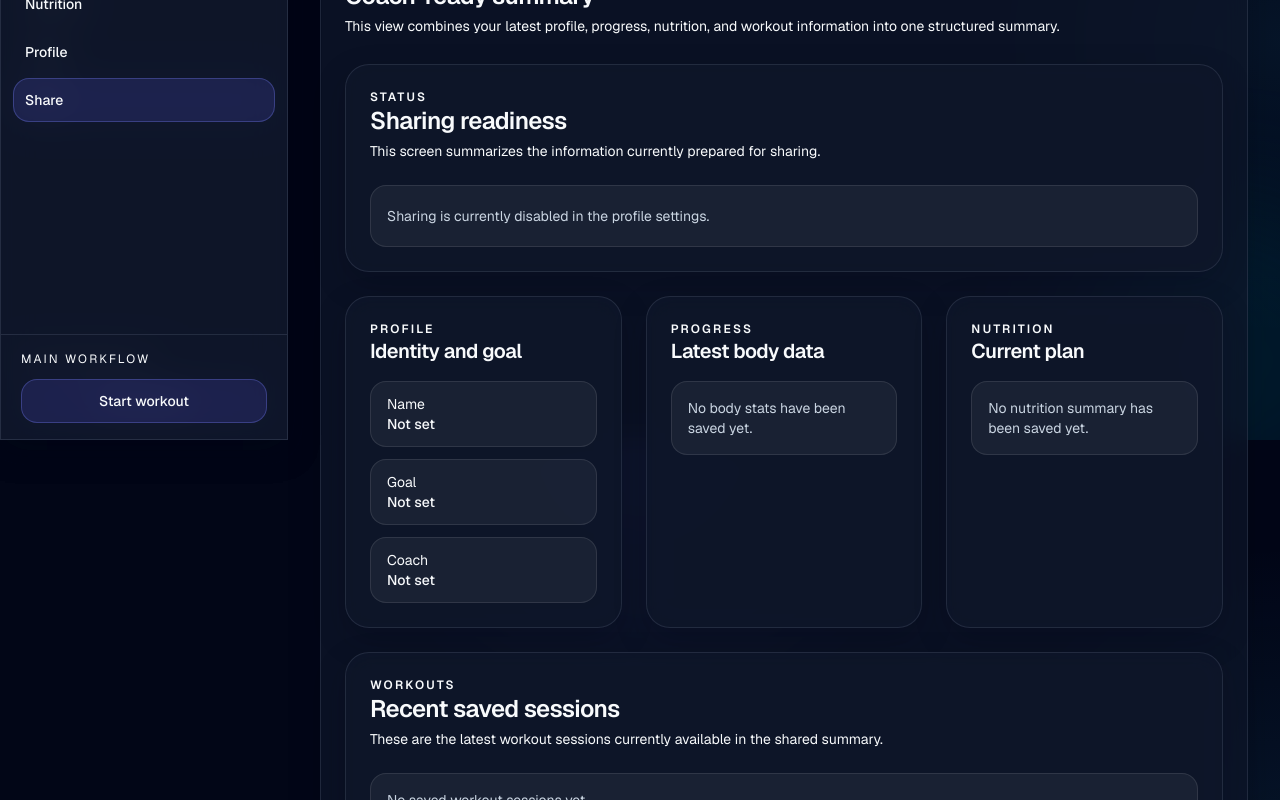
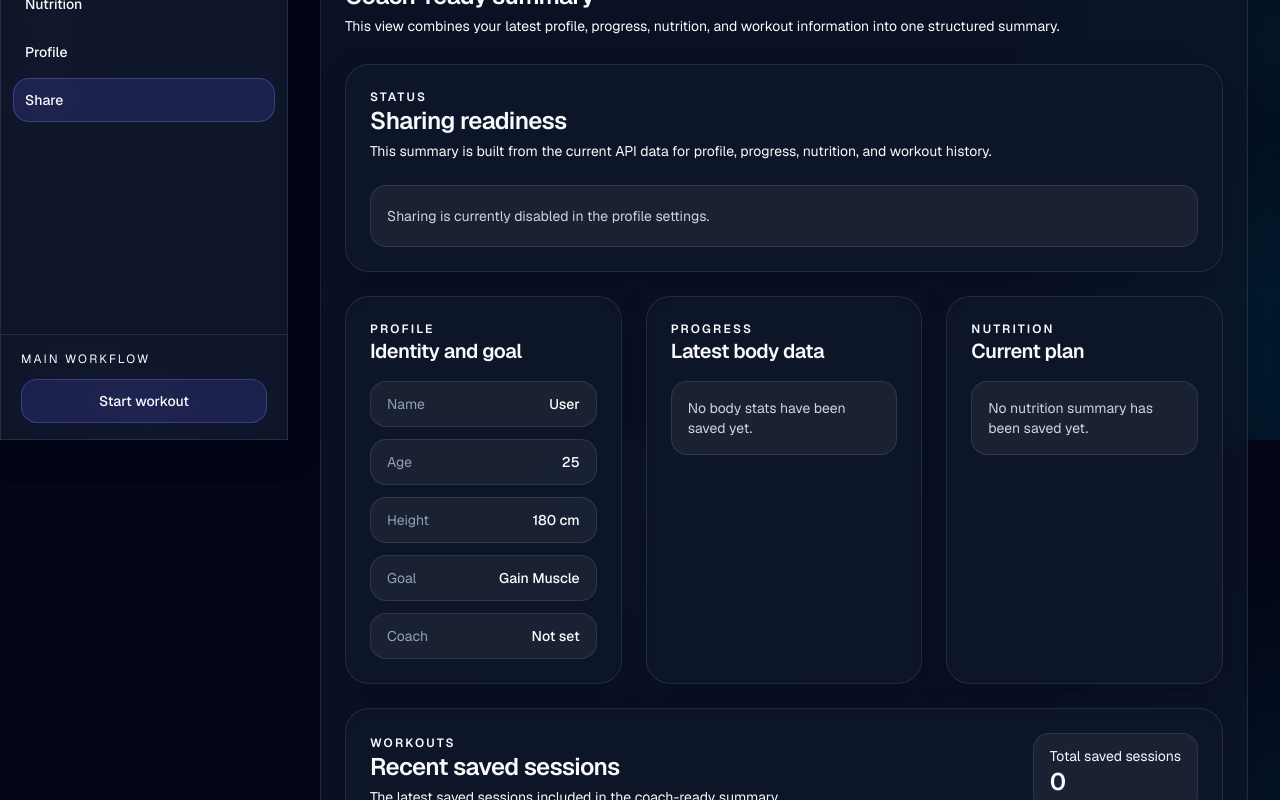
Before and after one commit to bouji9725/Fitness, a Next.js app: page /share in a window 1280 px wide. Shown: the part 360-1160 px from the top of the page. Built offline with nearby package versions, Linux system fonts and the light colour scheme.

Commit message:
remove legacy local data access after API-first migration

```diff
--- a/app/profile/page.tsx
+++ b/app/profile/page.tsx
@@ -12,14 +12,14 @@ import Input from "@/components/ui/Input";
 import Select from "@/components/ui/Select";
 import FormField from "@/components/ui/FormField";
 import { getProfile, updateProfile } from "@/lib/api/profile-api";
-import { loadBodyStats } from "@/lib/data/progress";
-import { loadNutritionSummary } from "@/lib/data/nutrition";
+import { listProgressEntries } from "@/lib/api/progress-api";
+import { getNutritionSummary } from "@/lib/api/nutrition-api";
 import { calculateNutritionResults } from "@/lib/calculations/nutrition";
 import { getLatestBodyStats } from "@/lib/calculations/progress";
 import { parseNumberInput } from "@/lib/utils/number";
 import type { UserProfile } from "@/types/profile";
 import type { BodyStatsEntry } from "@/types/progress";
-import type { NutritionGoal } from "@/types/nutrition";
+import type { NutritionGoal, NutritionResults } from "@/types/nutrition";
 
 function mapProfileGoalToNutritionGoal(
   goal?: UserProfile["goal"]
@@ -44,9 +44,8 @@ export default function ProfilePage() {
   const [isEditProfileOpen, setIsEditProfileOpen] = useState(false);
   const [latestBodyStats, setLatestBodyStats] =
     useState<BodyStatsEntry | null>(null);
-  const [savedNutritionSummary, setSavedNutritionSummary] = useState(
-    loadNutritionSummary()
-  );
+  const [savedNutritionSummary, setSavedNutritionSummary] =
+    useState<NutritionResults | null>(null);
   const [loading, setLoading] = useState(true);
   const [error, setError] = useState<string | null>(null);
 
@@ -56,12 +55,16 @@ export default function ProfilePage() {
         setLoading(true);
         setError(null);
 
-        const savedProfile = await getProfile();
-        const bodyStatsEntries = loadBodyStats();
+        const [savedProfile, bodyStatsEntries, nutritionSummary] =
+          await Promise.all([
+            getProfile(),
+            listProgressEntries(),
+            getNutritionSummary(),
+          ]);
 
         setProfile(savedProfile);
         setLatestBodyStats(getLatestBodyStats(bodyStatsEntries));
-        setSavedNutritionSummary(loadNutritionSummary());
+        setSavedNutritionSummary(nutritionSummary);
       } catch (err) {
         setError(
           err instanceof Error
@@ -98,10 +101,14 @@ export default function ProfilePage() {
       setError(null);
 
       const savedProfile = await updateProfile(profile);
+      const [bodyStatsEntries, nutritionSummary] = await Promise.all([
+        listProgressEntries(),
+        getNutritionSummary(),
+      ]);
 
       setProfile(savedProfile);
-      setSavedNutritionSummary(loadNutritionSummary());
-      setLatestBodyStats(getLatestBodyStats(loadBodyStats()));
+      setLatestBodyStats(getLatestBodyStats(bodyStatsEntries));
+      setSavedNutritionSummary(nutritionSummary);
       setIsEditProfileOpen(false);
     } catch (err) {
       setError(
--- a/components/dashboard/DashboardOverview.tsx
+++ b/components/dashboard/DashboardOverview.tsx
@@ -4,7 +4,7 @@ import { useEffect, useState } from "react";
 import StatCard from "@/components/ui/StatCard";
 import RecentWorkoutsList from "./RecentWorkoutsList";
 import WorkoutInsightCard from "./WorkoutInsightCard";
-import { getDashboardMetrics } from "@/lib/data/dashboard";
+import { getDashboardMetrics } from "@/lib/calculations/dashboard";
 import { listSavedWorkoutSessions } from "@/lib/api/workouts-api";
 
 // Main dashboard overview.
--- a/components/share/ShareOverview.tsx
+++ b/components/share/ShareOverview.tsx
@@ -1,18 +1,23 @@
-"use client";
-
 "use client";
 
 import { useEffect, useMemo, useState } from "react";
 import Card from "@/components/ui/Card";
-import { loadUserProfile } from "@/lib/data/profile";
-import { loadBodyStats } from "@/lib/data/progress";
-import { loadNutritionSummary } from "@/lib/data/nutrition";
-import { loadAllWorkoutSessions } from "@/lib/data/workouts";
+import { getProfile } from "@/lib/api/profile-api";
+import { listProgressEntries } from "@/lib/api/progress-api";
+import { getNutritionSummary } from "@/lib/api/nutrition-api";
+import { listSavedWorkoutSessions } from "@/lib/api/workouts-api";
 import { getLatestBodyStats } from "@/lib/calculations/progress";
 import type { UserProfile } from "@/types/profile";
 import type { BodyStatsEntry } from "@/types/progress";
 import type { NutritionResults } from "@/types/nutrition";
 import type { WorkoutSessionRecord } from "@/types/workout";
+
+type ShareData = {
+  profile: UserProfile | null;
+  progressEntries: BodyStatsEntry[];
+  nutritionSummary: NutritionResults | null;
+  workoutHistory: WorkoutSessionRecord[];
+};
 
 function formatGoal(goal?: UserProfile["goal"]): string {
   if (!goal) return "Not set";
@@ -22,33 +27,91 @@ function formatGoal(goal?: UserProfile["goal"]): string {
   return "Maintenance";
 }
 
-// Share overview for coach-facing summary preparation.
-// This component explains what data is currently available to share.
+function formatDateTime(value: string): string {
+  return new Date(value).toLocaleString();
+}
+
+// Coach-ready share summary.
+// This component now reads from API clients only.
+// That keeps the share page aligned with the app's API-first architecture.
 export default function ShareOverview() {
-  const [profile, setProfile] = useState<UserProfile | null>(null);
-  const [latestBodyStats, setLatestBodyStats] = useState<BodyStatsEntry | null>(null);
-const [nutritionSummary, setNutritionSummary] = useState<NutritionResults | null>(null);  const [workoutHistory, setWorkoutHistory] = useState<WorkoutSessionRecord[]>([]);
+  const [data, setData] = useState<ShareData>({
+    profile: null,
+    progressEntries: [],
+    nutritionSummary: null,
+    workoutHistory: [],
+  });
+
+  const [loading, setLoading] = useState(true);
+  const [error, setError] = useState<string | null>(null);
 
   useEffect(() => {
-    const nextProfile = loadUserProfile();
-    const nextBodyStats = loadBodyStats();
-    const nextNutrition = loadNutritionSummary();
-    const nextWorkoutHistory = loadAllWorkoutSessions();
+    async function loadShareData() {
+      try {
+        setLoading(true);
+        setError(null);
 
-    setProfile(nextProfile);
-    setLatestBodyStats(getLatestBodyStats(nextBodyStats));
-    setNutritionSummary(nextNutrition);
-    setWorkoutHistory(nextWorkoutHistory);
+        const [
+          profile,
+          progressEntries,
+          nutritionSummary,
+          workoutHistory,
+        ] = await Promise.all([
+          getProfile(),
+          listProgressEntries(),
+          getNutritionSummary(),
+          listSavedWorkoutSessions(),
+        ]);
+
+        setData({
+          profile,
+          progressEntries,
+          nutritionSummary,
+          workoutHistory,
+        });
+      } catch (err) {
+        setError(
+          err instanceof Error
+            ? err.message
+            : "Something went wrong while loading the share summary."
+        );
+      } finally {
+        setLoading(false);
+      }
+    }
+
+    loadShareData();
   }, []);
 
-  const recentWorkouts = useMemo(() => workoutHistory.slice(0, 5), [workoutHistory]);
+  const latestBodyStats = useMemo(() => {
+    return getLatestBodyStats(data.progressEntries);
+  }, [data.progressEntries]);
 
-  const sharingEnabled = !!profile?.coachSharingEnabled;
-  const coachName = profile?.coachName?.trim() || "";
+  const recentWorkouts = useMemo(() => {
+    return data.workoutHistory.slice(0, 5);
+  }, [data.workoutHistory]);
+
+  const sharingEnabled = !!data.profile?.coachSharingEnabled;
+  const coachName = data.profile?.coachName?.trim() || "";
+
+  if (loading) {
+    return (
+      <section className="app-surface rounded-[var(--radius-xl)] p-6 text-sm text-slate-300">
+        Loading share summary...
+      </section>
+    );
+  }
+
+  if (error) {
+    return (
+      <section className="rounded-[var(--radius-xl)] border border-red-400/25 bg-red-500/10 p-6 text-sm text-red-100">
+        {error}
+      </section>
+    );
+  }
 
   return (
     <div className="space-y-6">
-      {/* Sharing status */}
       <Card className="space-y-5">
         <div>
           <p className="text-xs font-semibold uppercase tracking-[0.18em] text-indigo-300">
@@ -60,7 +123,8 @@ const [nutritionSummary, setNutritionSummary] = useState<NutritionResults | null
           </h3>
 
           <p className="mt-2 text-sm leading-7 text-slate-300">
-            This screen summarizes the information currently prepared for sharing.
+            This summary is built from the current API data for profile,
+            progress, nutrition, and workout history.
           </p>
         </div>
 
@@ -78,39 +142,31 @@ const [nutritionSummary, setNutritionSummary] = useState<NutritionResults | null
         </div>
       </Card>
 
-      {/* Summary blocks */}
       <div className="grid gap-6 xl:grid-cols-3">
         <Card className="space-y-4">
           <div>
             <p className="text-xs font-semibold uppercase tracking-[0.18em] text-indigo-300">
               Profile
             </p>
+
             <h3 className="mt-3 text-xl font-semibold tracking-tight text-white">
               Identity and goal
             </h3>
           </div>
 
           <div className="space-y-3">
-            <div className="rounded-2xl border border-white/10 bg-white/5 px-4 py-3">
-              <p className="text-sm text-slate-400">Name</p>
-              <p className="mt-1 text-sm font-medium text-white">
-                {profile?.name?.trim() || "Not set"}
-              </p>
-            </div>
-
-            <div className="rounded-2xl border border-white/10 bg-white/5 px-4 py-3">
-              <p className="text-sm text-slate-400">Goal</p>
-              <p className="mt-1 text-sm font-medium text-white">
-                {formatGoal(profile?.goal)}
-              </p>
-            </div>
-
-            <div className="rounded-2xl border border-white/10 bg-white/5 px-4 py-3">
-              <p className="text-sm text-slate-400">Coach</p>
-              <p className="mt-1 text-sm font-medium text-white">
-                {coachName || "Not set"}
-              </p>
-            </div>
+            <SummaryRow label="Name" value={data.profile?.name || "Not set"} />
+            <SummaryRow label="Age" value={data.profile?.age ?? "Not set"} />
+            <SummaryRow
+              label="Height"
+              value={
+                data.profile?.heightCm != null
+                  ? `${data.profile.heightCm} cm`
+                  : "Not set"
+              }
+            />
+            <SummaryRow label="Goal" value={formatGoal(data.profile?.goal)} />
+            <SummaryRow label="Coach" value={coachName || "Not set"} />
           </div>
         </Card>
 
@@ -119,6 +175,7 @@ const [nutritionSummary, setNutritionSummary] = useState<NutritionResults | null
             <p className="text-xs font-semibold uppercase tracking-[0.18em] text-indigo-300">
               Progress
             </p>
+
             <h3 className="mt-3 text-xl font-semibold tracking-tight text-white">
               Latest body data
             </h3>
@@ -126,40 +183,30 @@ const [nutritionSummary, setNutritionSummary] = useState<NutritionResults | null
 
           {latestBodyStats ? (
             <div className="space-y-3">
-              <div className="rounded-2xl border border-white/10 bg-white/5 px-4 py-3">
-                <p className="text-sm text-slate-400">Date</p>
-                <p className="mt-1 text-sm font-medium text-white">
-                  {latestBodyStats.date}
-                </p>
-              </div>
-
-              <div className="rounded-2xl border border-white/10 bg-white/5 px-4 py-3">
-                <p className="text-sm text-slate-400">Weight</p>
-                <p className="mt-1 text-sm font-medium text-white">
-                  {latestBodyStats.weightKg} kg
-                </p>
-              </div>
-
-              <div className="rounded-2xl border border-white/10 bg-white/5 px-4 py-3">
-                <p className="text-sm text-slate-400">Body fat</p>
-                <p className="mt-1 text-sm font-medium text-white">
-                  {latestBodyStats.bodyFatPercent}%
-                </p>
-              </div>
-
-              <div className="rounded-2xl border border-white/10 bg-white/5 px-4 py-3">
-                <p className="text-sm text-slate-400">Muscle mass</p>
-                <p className="mt-1 text-sm font-medium text-white">
-                  {latestBodyStats.muscleMassKg != null
+              <SummaryRow label="Date" value={latestBodyStats.date} />
+              <SummaryRow
+                label="Weight"
+                value={`${latestBodyStats.weightKg} kg`}
+              />
+              <SummaryRow
+                label="Body fat"
+                value={`${latestBodyStats.bodyFatPercent}%`}
+              />
+              <SummaryRow
+                label="Muscle mass"
+                value={
+                  latestBodyStats.muscleMassKg != null
                     ? `${latestBodyStats.muscleMassKg} kg`
-                    : "Not recorded"}
-                </p>
-              </div>
+                    : "Not recorded"
+                }
+              />
+              <SummaryRow
+                label="Progress entries"
+                value={data.progressEntries.length}
+              />
             </div>
           ) : (
-            <div className="rounded-2xl border border-white/10 bg-white/5 p-4 text-sm text-slate-300">
-              No body stats have been saved yet.
-            </div>
+            <EmptySummary message="No body stats have been saved yet." />
           )}
         </Card>
 
@@ -168,51 +215,39 @@ const [nutritionSummary, setNutritionSummary] = useState<NutritionResults | null
             <p className="text-xs font-semibold uppercase tracking-[0.18em] text-indigo-300">
               Nutrition
             </p>
+
             <h3 className="mt-3 text-xl font-semibold tracking-tight text-white">
               Current plan
             </h3>
           </div>
 
-          {nutritionSummary ? (
+          {data.nutritionSummary ? (
             <div className="space-y-3">
-              <div className="rounded-2xl border border-white/10 bg-white/5 px-4 py-3">
-                <p className="text-sm text-slate-400">Calories</p>
-                <p className="mt-1 text-sm font-medium text-white">
-                  {nutritionSummary.calorieTarget} kcal
-                </p>
-              </div>
-
-              <div className="rounded-2xl border border-white/10 bg-white/5 px-4 py-3">
-                <p className="text-sm text-slate-400">Protein</p>
-                <p className="mt-1 text-sm font-medium text-white">
-                  {nutritionSummary.proteinTargetGrams} g
-                </p>
-              </div>
-
-              <div className="rounded-2xl border border-white/10 bg-white/5 px-4 py-3">
-                <p className="text-sm text-slate-400">Fat</p>
-                <p className="mt-1 text-sm font-medium text-white">
-                  {nutritionSummary.fatTargetGrams} g
-                </p>
-              </div>
-
-              <div className="rounded-2xl border border-white/10 bg-white/5 px-4 py-3">
-                <p className="text-sm text-slate-400">Carbs</p>
-                <p className="mt-1 text-sm font-medium text-white">
-                  {nutritionSummary.carbsTargetGrams} g
-                </p>
-              </div>
+              <SummaryRow
+                label="Calories"
+                value={`${data.nutritionSummary.calorieTarget} kcal`}
+              />
+              <SummaryRow
+                label="Protein"
+                value={`${data.nutritionSummary.proteinTargetGrams} g`}
+              />
+              <SummaryRow
+                label="Fat"
+                value={`${data.nutritionSummary.fatTargetGrams} g`}
+              />
+              <SummaryRow
+                label="Carbs"
+                value={`${data.nutritionSummary.carbsTargetGrams} g`}
+              />
             </div>
           ) : (
-            <div className="rounded-2xl border border-white/10 bg-white/5 p-4 text-sm text-slate-300">
-              No nutrition summary has been saved yet.
-            </div>
+            <EmptySummary message="No nutrition summary has been saved yet." />
           )}
         </Card>
       </div>
 
-      {/* Workout history */}
       <Card className="space-y-5">
+        <div className="flex flex-col gap-3 sm:flex-row sm:items-end sm:justify-between">
           <div>
             <p className="text-xs font-semibold uppercase tracking-[0.18em] text-indigo-300">
               Workouts
@@ -223,14 +258,20 @@ const [nutritionSummary, setNutritionSummary] = useState<NutritionResults | null
             </h3>
 
             <p className="mt-2 text-sm leading-7 text-slate-300">
-            These are the latest workout sessions currently available in the shared summary.
+              The latest saved sessions included in the coach-ready summary.
             </p>
           </div>
 
+          <div className="rounded-2xl border border-white/10 bg-white/5 px-4 py-3">
+            <p className="text-sm text-slate-400">Total saved sessions</p>
+            <p className="mt-1 text-2xl font-semibold text-white">
+              {data.workoutHistory.length}
+            </p>
+          </div>
+        </div>
+
         {recentWorkouts.length === 0 ? (
-          <div className="rounded-2xl border border-white/10 bg-white/5 p-4 text-sm text-slate-300">
-            No saved workout sessions yet.
-          </div>
+          <EmptySummary message="No saved workout sessions yet." />
         ) : (
           <div className="space-y-3">
             {recentWorkouts.map((item) => {
@@ -245,16 +286,10 @@ const [nutritionSummary, setNutritionSummary] = useState<NutritionResults | null
                     {item.session.templateName}
                   </p>
 
-                  <div className="mt-2 space-y-1 text-sm text-slate-300">
-                    <p>
-                      Performed: {new Date(item.session.performedAt).toLocaleString()}
-                    </p>
-                    <p>
-                      Saved: {new Date(item.savedAt).toLocaleString()}
-                    </p>
-                    <p>
-                      Exercises: {item.session.exercises.length}
-                    </p>
+                  <div className="mt-2 grid gap-2 text-sm text-slate-300 sm:grid-cols-3">
+                    <p>Performed: {formatDateTime(item.session.performedAt)}</p>
+                    <p>Saved: {formatDateTime(item.savedAt)}</p>
+                    <p>Exercises: {item.session.exercises.length}</p>
                   </div>
                 </article>
               );
@@ -265,3 +300,25 @@ const [nutritionSummary, setNutritionSummary] = useState<NutritionResults | null
     </div>
   );
 }
+
+type SummaryRowProps = {
+  label: string;
+  value: string | number;
+};
+
+function SummaryRow({ label, value }: SummaryRowProps) {
+  return (
+    <div className="flex items-start justify-between gap-4 rounded-2xl border border-white/10 bg-white/5 px-4 py-3">
+      <span className="text-sm text-slate-400">{label}</span>
+      <span className="text-right text-sm font-medium text-white">{value}</span>
+    </div>
+  );
+}
+
+function EmptySummary({ message }: { message: string }) {
+  return (
+    <div className="rounded-2xl border border-white/10 bg-white/5 p-4 text-sm text-slate-300">
+      {message}
+    </div>
+  );
+}
```
Also changed, not shown: lib/calculations/dashboard.ts (renamed from lib/data/dashboard.ts). Lines whose indentation alone changed are shown as unchanged.
